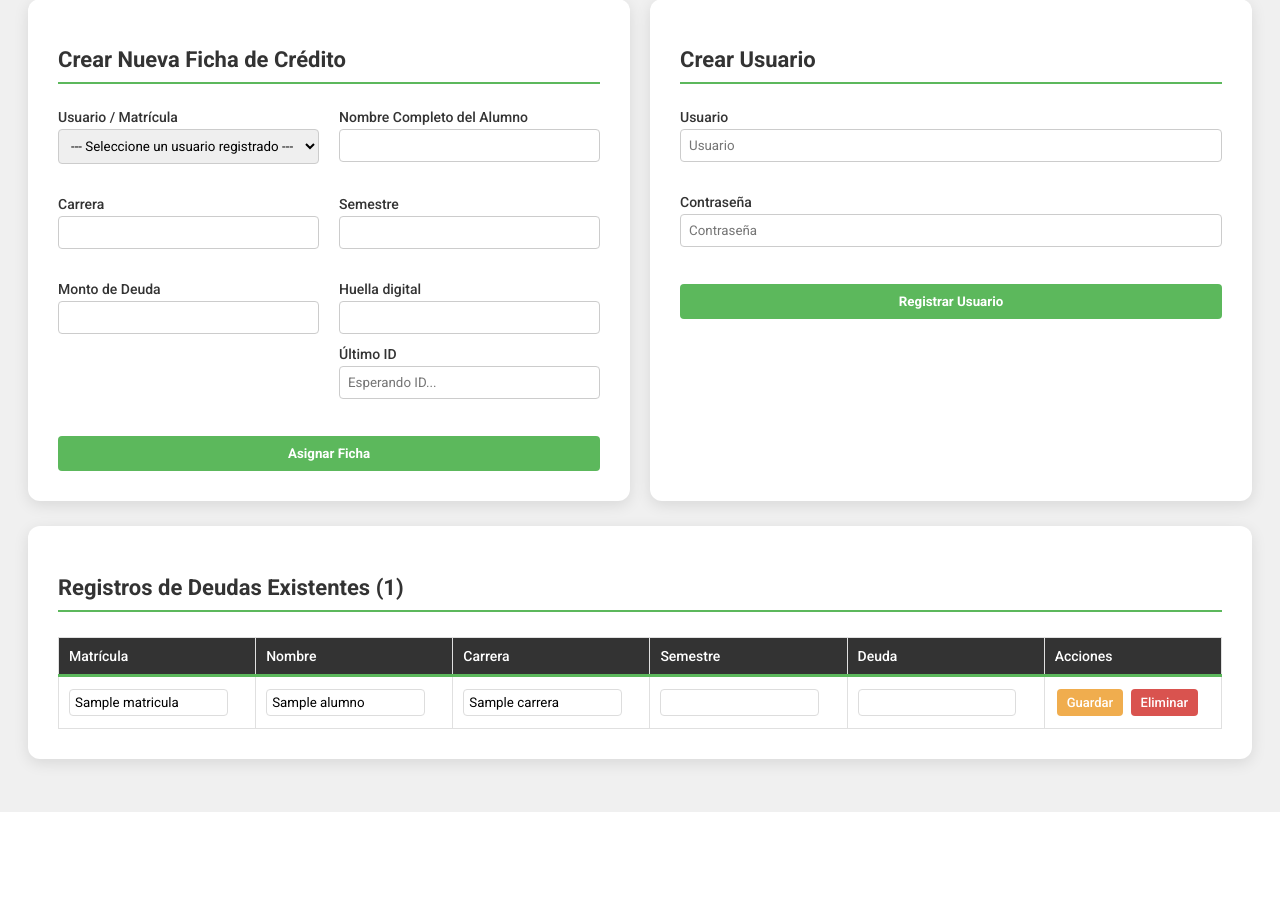
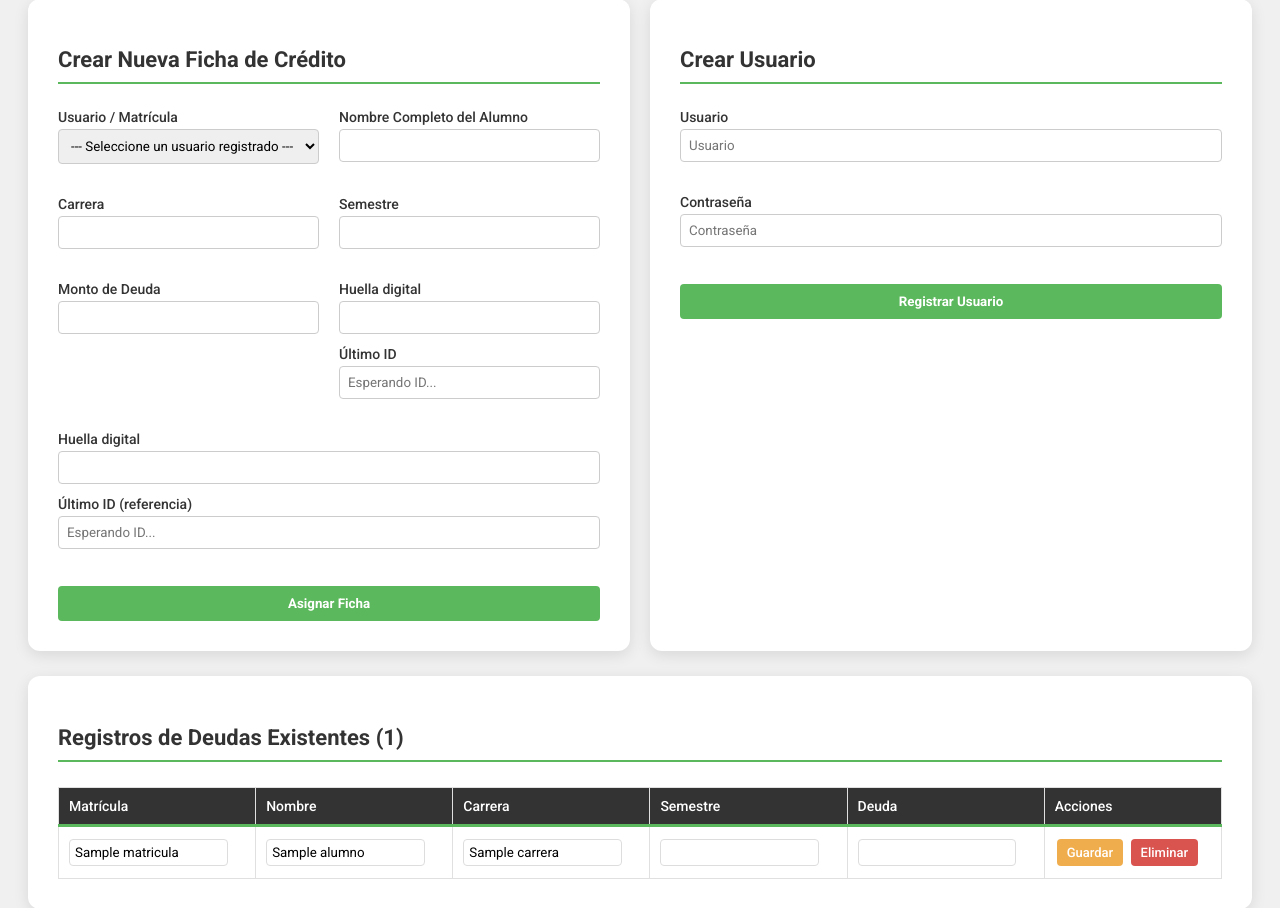
Before and after one commit to 454545aam/credinet-web, a Flask app: page /admin_dashboard in a window 1280 px wide. Shown: the part 112-1020 px from the top of the page. Before the commit the page ends 924 px from the top, so only its background shows below. Run offline with Flask 3, Linux system fonts and the light colour scheme; the visitor is signed in with stand-in values (Sample User, id 1); a database or web service that is not in the repository returns one stand-in record (values such as "Sample title"); some libraries are stand-ins or nearby versions.

Commit message:
Modificacion en esp323

```diff
--- a/templates/admin_registros.html
+++ b/templates/admin_registros.html
@@ -367,29 +367,47 @@
                             </div>
 
 
+<div class="field-group">
+    <label for="huella">Huella digital</label>
+    <!-- Este input recibirá el último ID automáticamente y se enviará al backend -->
+    <input type="number" id="huella" name="huella" readonly>
+
+    <label for="idInput">Último ID (referencia)</label>
+    <!-- Solo visual, readonly -->
+    <input type="text" id="idInput" placeholder="Esperando ID..." readonly>
+</div>
+
 <script>
-// IP de tu ESP32 en la red
+// URL del ESP32 que devuelve el último ID
 const ESP32_URL = 'http://10.23.251.60/ultimoID';
 
-// Función para actualizar el ID
+// Función que obtiene el último ID y lo coloca en los inputs
 async function actualizarID() {
     try {
         const response = await fetch(ESP32_URL);
         if (response.ok) {
             const id = await response.text();
+
+            // Mostrar el ID en el input de referencia
             document.getElementById('idInput').value = id;
+
+            // Copiar automáticamente al input de huella digital (solo para envío)
+            document.getElementById('huella').value = id;
+        } else {
+            console.error('Error al obtener ID:', response.status);
         }
     } catch (error) {
-        console.error("No se pudo obtener el ID:", error);
+        console.error('No se pudo obtener el ID:', error);
     }
 }
 
-// Actualizar cada 2 segundos
+// Ejecutar inmediatamente al cargar la página
+actualizarID();
+
+// Actualizar cada 2 segundos para mantener los inputs sincronizados
 setInterval(actualizarID, 2000);
+</script>
 
-// Opcional: actualizar inmediatamente al cargar la página
-actualizarID();
-</script>
 
 
                         </div>
```
